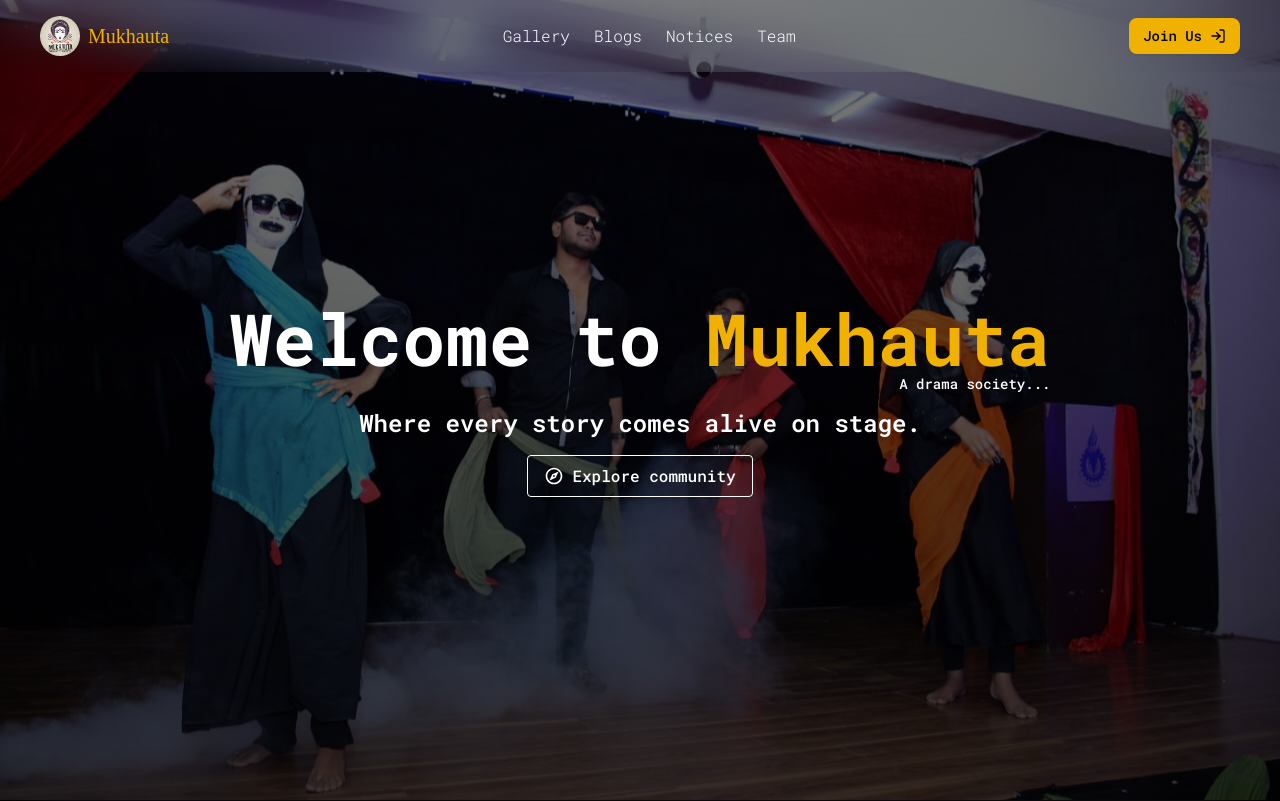
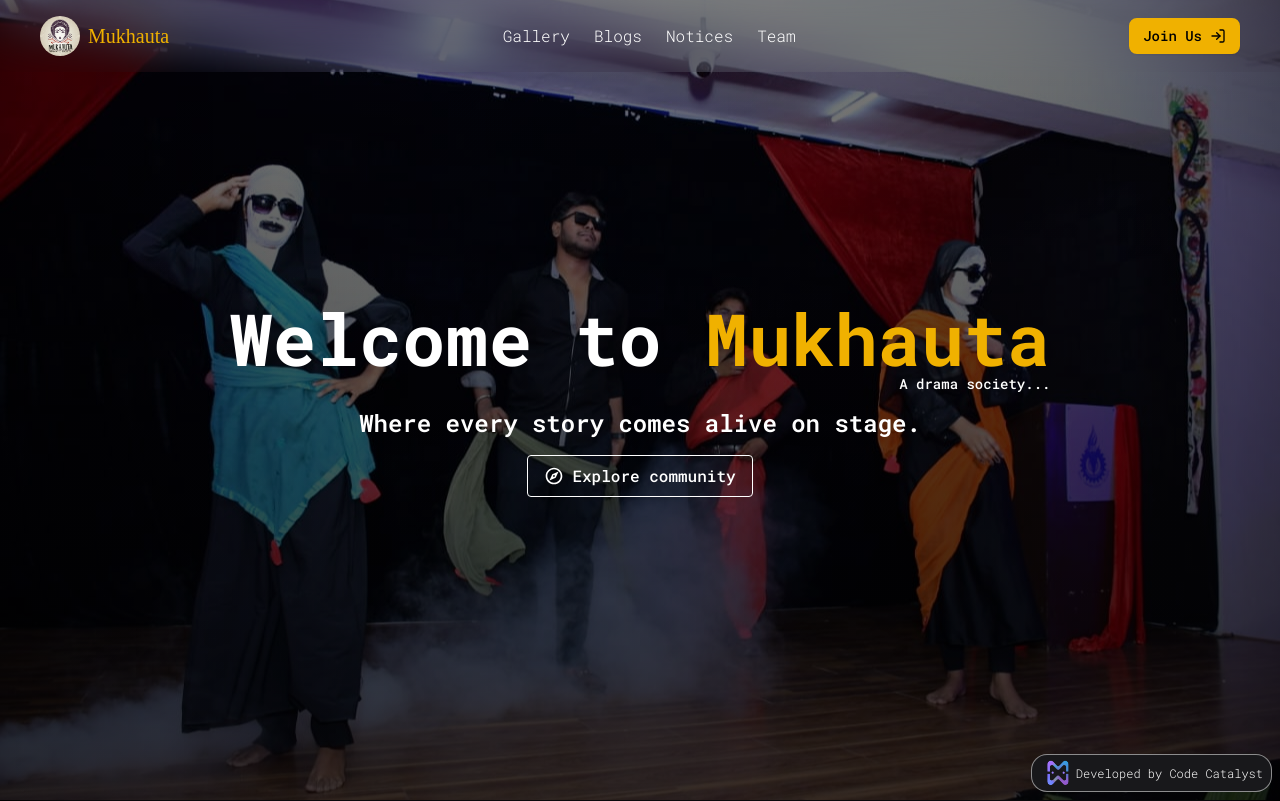
Before and after one commit to PrashantScripter/mukhauta, a React (Vite) app in the folder client/: page / in a window 1280 px wide. Shown: the top 801 px of the page. Built offline with nearby package versions, Linux system fonts and the light colour scheme; no server answers; a web font is replaced by a local one.

Commit message:
sticky watermark added

```diff
--- a/client/src/pages/Home.jsx
+++ b/client/src/pages/Home.jsx
@@ -179,6 +179,11 @@ const Home = () => {
       <TeamSection />
 
       <ContactSection />
+
+      <div className="bg-zinc-900 text-white px-2 rounded-2xl fixed bottom-2 right-2 flex flex-row items-center justify-center border border-white/50">
+        <img className="w-9 h-9" src="./cc_logo_transparent.png" alt="" />
+        <p className="text-xs">Developed by Code Catalyst</p>
+      </div>
     </div>
   );
 };
```
Also changed, not shown: client/public/cc_logo_transparent.png (added).
